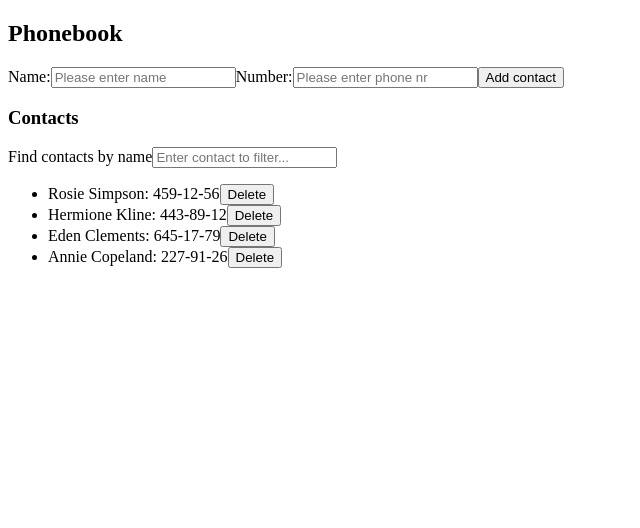
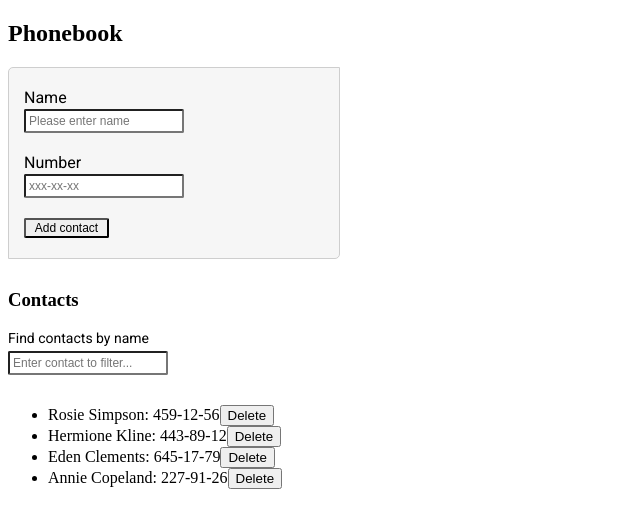
Before and after one commit to VolodymyrKh/goit-react-hw-02-phonebook, a React app: page / in a window 1280 px wide. Shown: the whole page, without its empty margins (0-640 px from the left). Built offline with nearby package versions, Linux system fonts and the light colour scheme.

Commit message:
PhBook_styles

```diff
--- a/public/index.html
+++ b/public/index.html
@@ -4,6 +4,8 @@
     <meta charset="utf-8" />
     <link rel="icon" href="%PUBLIC_URL%/favicon.ico" />
     <meta name="viewport" content="width=device-width, initial-scale=1" />
+    <link href="https://fonts.googleapis.com/css?family=Roboto:300,400,700&display=swap" rel="stylesheet">
+
 
     <title>React App</title>
   </head>
--- a/src/Components/App.js
+++ b/src/Components/App.js
@@ -1,9 +1,10 @@
 import React, { Component } from 'react';
-// import PropTypes from 'prop-types';
+
 import uuid from 'react-uuid';
 import ContactForm from './ContactForm/ContactForm';
 import ContactList from './ContactList/ContactList';
 import Filter from './Filter/Filter';
+// import styles from './App.module.css';
 
 const filterContacts = (filter, contacts) => {
   return contacts.filter(contact =>
@@ -27,6 +28,13 @@ export default class App extends Component {
   };
 
   addContact = contact => {
+    const stateNames = this.state.contacts.map(({ name }) => name);
+
+    if (stateNames.includes(contact.name)) {
+      alert(`${contact.name} is already in contact list`);
+      return;
+    }
+
     const contactToAdd = {
       ...contact,
       id: uuid(),
@@ -49,14 +57,17 @@ export default class App extends Component {
     // console.log(filteredContacts);
     return (
       <>
-        <h2>Phonebook</h2>
+        <h2 >Phonebook</h2>
         <ContactForm onAddContact={this.addContact} />
 
-        <h3>Contacts</h3>
+        <h3 >Contacts</h3>
         <Filter value={filter} onChangeFilter={this.changeFilter} />
 
         {contacts.length > 0 && (
-          <ContactList items={filteredContacts} onRemoveContact={this.removeContact} />
+          <ContactList
+            items={filteredContacts}
+            onRemoveContact={this.removeContact}
+          />
         )}
       </>
     );
--- /dev/null
+++ b/src/Components/App.module.css
@@ -0,0 +1,6 @@
+.title{
+    font-family: Roboto;
+    margin: 0;
+    padding: 0;
+    margin-bottom: 15px;
+}
--- a/src/Components/ContactForm/ContactForm.js
+++ b/src/Components/ContactForm/ContactForm.js
@@ -1,7 +1,12 @@
 import React, { Component } from 'react';
-// import PropTypes from 'prop-types';
+import PropTypes from 'prop-types';
+import styles from './ContactForm.module.css';
 
 export default class ContactForm extends Component {
+  static propTypes = {
+    onAddContact: PropTypes.func.isRequired,
+  };
+
   state = {
     name: '',
     number: '',
@@ -23,10 +28,11 @@ export default class ContactForm extends Component {
   render() {
     const { name, number } = this.state;
     return (
-      <form onSubmit={this.handleSubmit}>
-        <label>
-          Name:
+      <form className={styles.contactForm} onSubmit={this.handleSubmit}>
+        <label className={styles.inputLabel}>
+          <span>Name</span>
           <input
+          className = {styles.input}
             type="text"
             name="name"
             value={name}
@@ -35,18 +41,19 @@ export default class ContactForm extends Component {
           />
         </label>
 
-        <label>
-          Number:
+        <label className={styles.inputLabel}>
+          <span>Number</span>
           <input
+          className = {styles.input}
             type="tel"
             name="number"
             value={number}
             onChange={this.handleChange}
-            placeholder="Please enter phone nr"
+            placeholder="xxx-xx-xx"
           />
         </label>
 
-        <button type="submit">Add contact </button>
+        <button type="submit" className={styles.addButton}>Add contact </button>
       </form>
     );
   }
--- /dev/null
+++ b/src/Components/ContactForm/ContactForm.module.css
@@ -0,0 +1,35 @@
+.contactForm {
+  width: 300px;
+  height: 150px;
+  font-family: Roboto;
+  font-size: 16px;
+  background: #f6f6f6;
+  border: 1px solid #cecece;
+  border-radius: 5px 0 5px 0;
+  padding: 20px 15px;
+  margin-bottom: 30px;
+}
+
+.inputLabel {
+  width: 160px;
+  height: 45px;
+}
+
+.contactForm,
+.inputLabel {
+  display: flex;
+  flex-direction: column;
+  justify-content: space-between;
+}
+
+.addButton {
+  width: 85px;
+  font-size: 12px;
+  border-radius: 2px;
+}
+
+.input {
+  padding: 3px;
+  font-size: 12px;
+  border-radius: 2px;
+}
--- a/src/Components/ContactList/ContactList.js
+++ b/src/Components/ContactList/ContactList.js
@@ -1,5 +1,7 @@
 import React from 'react';
+import PropTypes from 'prop-types';
 import ContactListItem from './ContactListItem';
+// import styles from './'
 
 const ContactList = ({ items, onRemoveContact }) => (
   <ul>
@@ -13,4 +15,15 @@ const ContactList = ({ items, onRemoveContact }) => (
   </ul>
 );
 
+ContactList.propTypes = {
+  items: PropTypes.arrayOf(
+    PropTypes.shape({
+      id: PropTypes.string.isRequired,
+      name: PropTypes.string.isRequired,
+      number: PropTypes.string.isRequired,
+    }).isRequired,
+  ).isRequired,
+  onRemoveContact: PropTypes.func.isRequired,
+};
+
 export default ContactList;
--- /dev/null
+++ b/src/Components/ContactList/ContactList.module.css
@@ -0,0 +1,3 @@
+.contactList{
+    margin: 0;
+}
--- a/src/Components/ContactList/ContactListItem.js
+++ b/src/Components/ContactList/ContactListItem.js
@@ -1,4 +1,6 @@
 import React from 'react';
+import PropTypes from 'prop-types';
+// import styles from './'
 
 const ContactListItem = ({ name, number, onRemoveContact }) => (
   <li>
@@ -9,4 +11,8 @@ const ContactListItem = ({ name, number, onRemoveContact }) => (
   </li>
 );
 
+ContactListItem.propTypes = {
+  onRemoveContact: PropTypes.func.isRequired,
+};
+
 export default ContactListItem;
--- a/src/Components/Filter/Filter.js
+++ b/src/Components/Filter/Filter.js
@@ -1,9 +1,11 @@
 import React from 'react';
+import PropTypes from 'prop-types';
+import styles from './Filter.module.css'
 
 const Filter = ({ value, onChangeFilter }) => (
-  <label>
+  <label className={styles.inputLabel}>
     Find contacts by name
-    <input
+    <input className = {styles.input}
       type="text"
       value={value}
       onChange={onChangeFilter}
@@ -12,4 +14,9 @@ const Filter = ({ value, onChangeFilter }) => (
   </label>
 );
 
+Filter.propTypes = {
+  value: PropTypes.string.isRequired,
+  onChangeFilter: PropTypes.func.isRequired,
+};
+
 export default Filter;
--- /dev/null
+++ b/src/Components/Filter/Filter.module.css
@@ -0,0 +1,16 @@
+.inputLabel {
+  display: flex;
+  flex-direction: column;
+  justify-content: space-between;
+  width: 160px;
+  height: 45px;
+  font-family: Roboto;
+  font-size: 14px;
+  margin-bottom: 30px;
+}
+
+.input {
+    padding: 3px;
+    font-size: 12px;
+    border-radius: 2px;
+  }
--- a/src/index.css
+++ /dev/null
@@ -1,13 +0,0 @@
-body {
-  margin: 0;
-  font-family: -apple-system, BlinkMacSystemFont, 'Segoe UI', 'Roboto', 'Oxygen',
-    'Ubuntu', 'Cantarell', 'Fira Sans', 'Droid Sans', 'Helvetica Neue',
-    sans-serif;
-  -webkit-font-smoothing: antialiased;
-  -moz-osx-font-smoothing: grayscale;
-}
-
-code {
-  font-family: source-code-pro, Menlo, Monaco, Consolas, 'Courier New',
-    monospace;
-}
--- a/src/index.js
+++ b/src/index.js
@@ -1,6 +1,6 @@
 import React from 'react';
 import ReactDOM from 'react-dom';
-// import './index.css';
+
 import App from './Components/App';
 
 ReactDOM.render(<App />, document.getElementById('root'));
--- /dev/null
+++ b/src/styles.css
@@ -0,0 +1,9 @@
+body {
+  margin: 0;
+  font-family: Roboto;
+  font-size: 30px;
+}
+
+#root{
+  font-family: Roboto;
+}
```
Also changed, not shown: src/Components/ContactList/ContactListItem.module.css (added).
